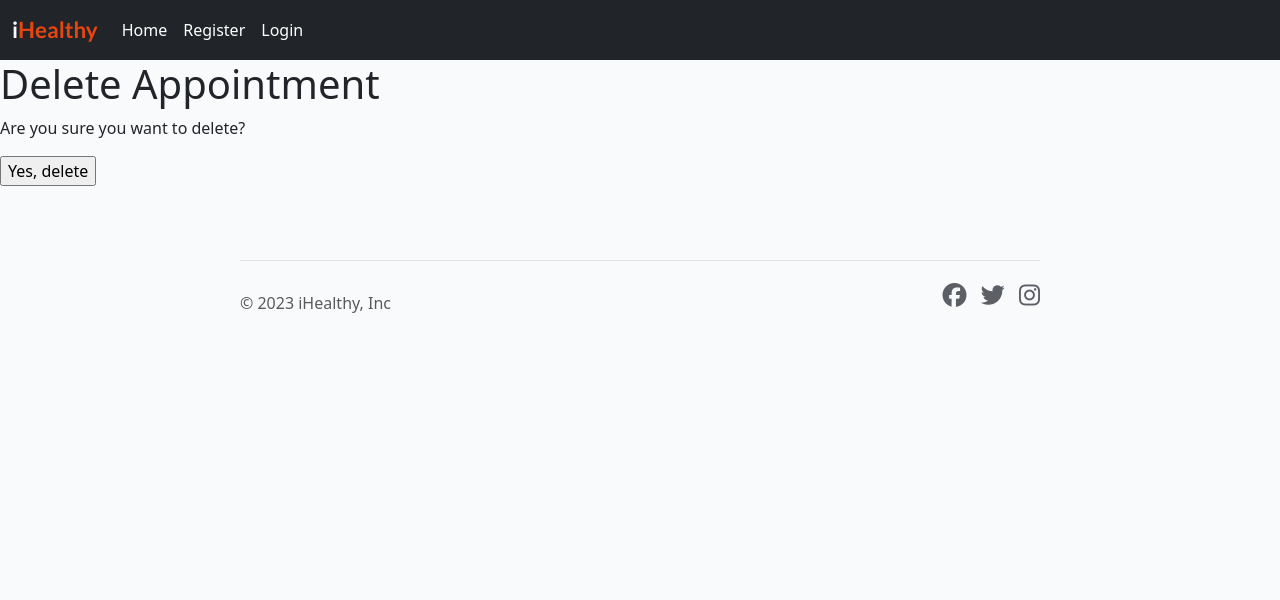
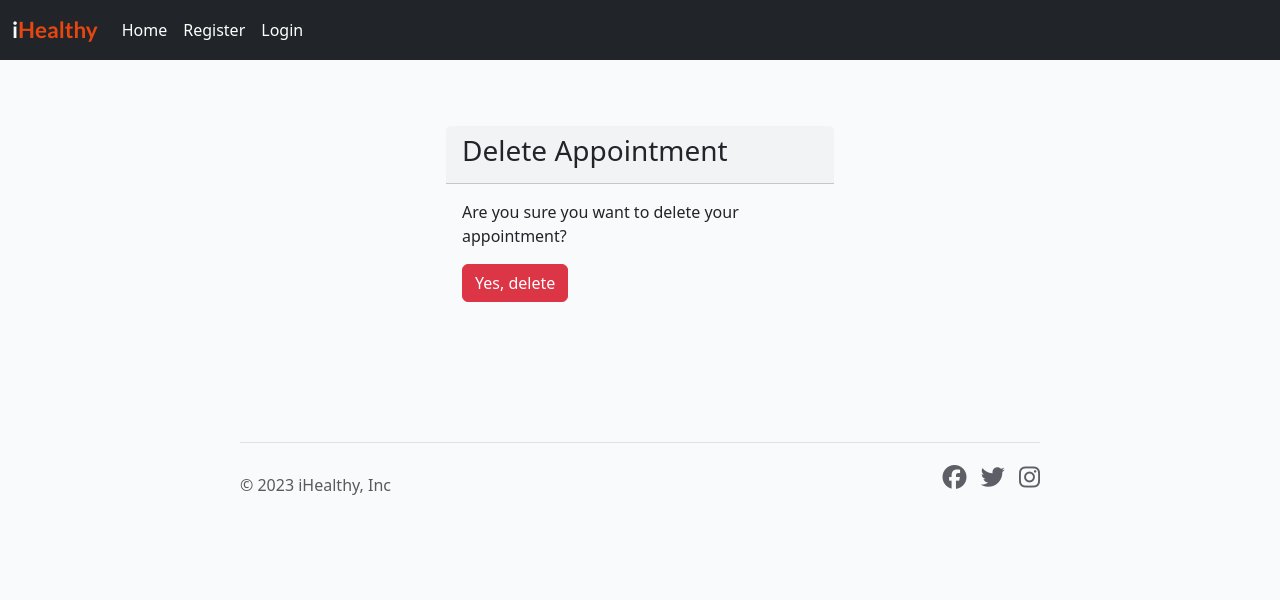
Before and after one commit to Giov3ss/iHealthy, a Django app: template appointments/templates/appointments/appointment_delete.html in a window 1280 px wide. Shown: the top 600 px of the page. Run offline with Django 3.2, Linux system fonts and the light colour scheme; the template is opened without the code that fills it, so the values that code supplies are empty; some libraries are stand-ins or nearby versions.

Commit message:
styling the delete.html file

```diff
--- a/appointments/templates/appointments/appointment_delete.html
+++ b/appointments/templates/appointments/appointment_delete.html
@@ -1,10 +1,23 @@
 {% extends 'base.html' %}
 
 {% block content %}
-    <h1> Delete Appointment </h1>
-    <p> Are you sure you want to delete? </p>
-    <form method="POST">
-        {% csrf_token %}
-        <input type="submit" value="Yes, delete">
-    </form>
+<div class="container">
+    <div class="row">
+        <div class="col-md-6 mx-auto mt-3">
+            <div class="card">
+                <div class="card-header">
+                    <h3 class="card-title">Delete Appointment</h3>
+                </div>
+                <div class="card-body">
+                    <p class="card-text"> Are you sure you want to delete your appointment?</p>
+                    <form method="POST">
+                        {% csrf_token %}
+                        <input type="submit" class="btn btn-danger" value="Yes, delete">
+                    </form>
+                </div>
+            </div>
+        </div>
+    </div>
+</div>
+
 {% endblock %}
```
